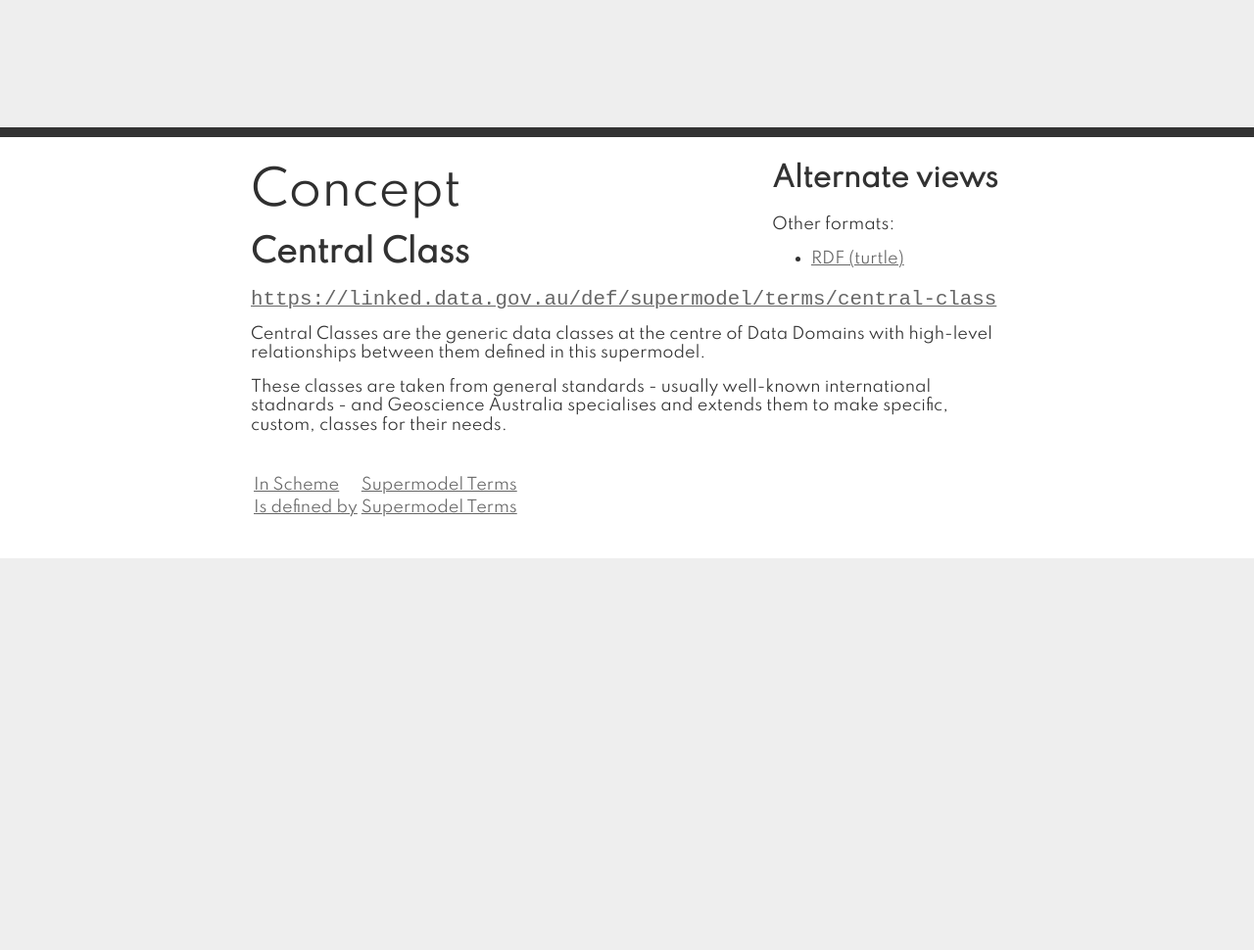
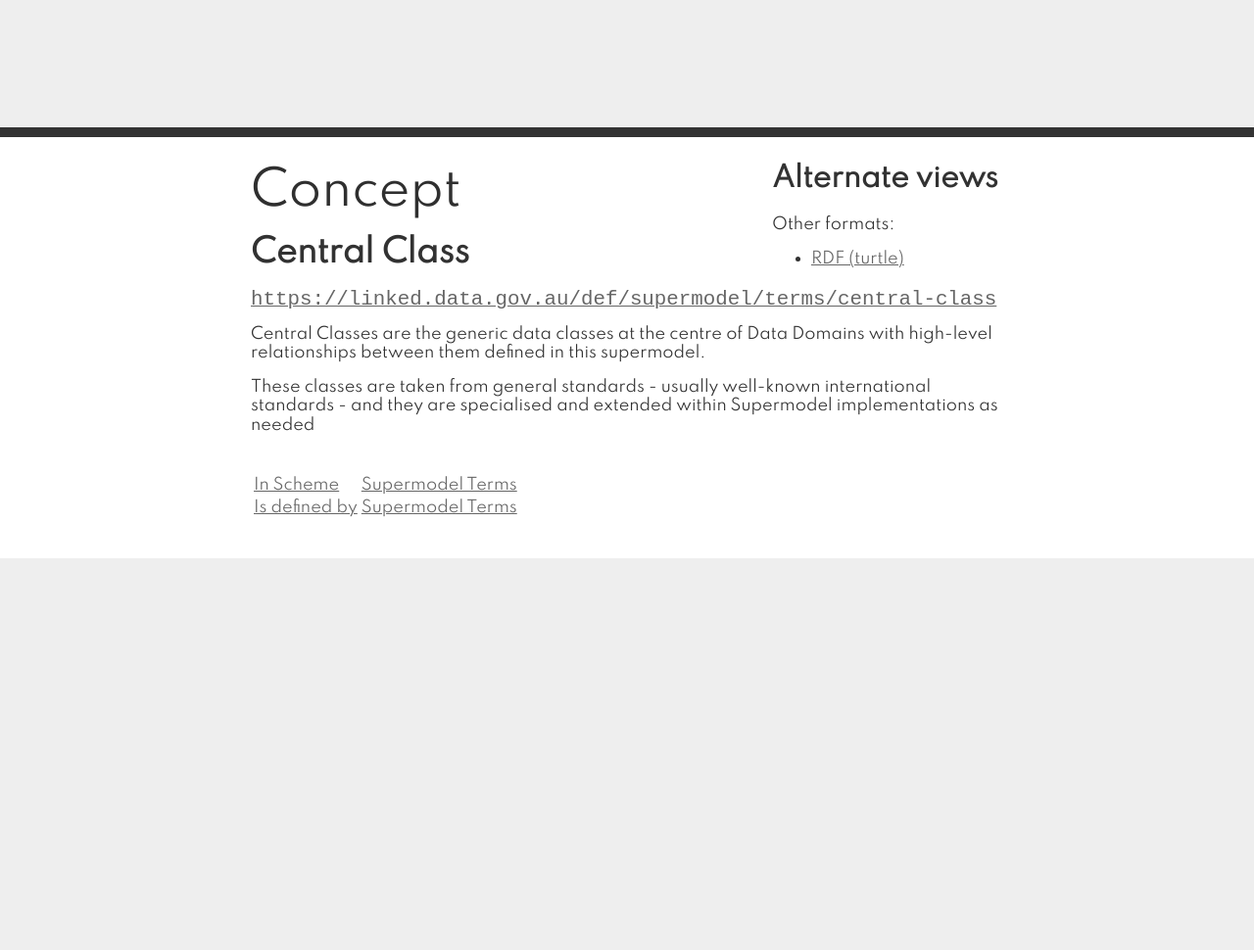
Before and after one commit to AGLDWG/supermodel-terms-vocab, a Jekyll site: the page built from html/central-class.md, in a window 1280 px wide. Shown: the whole page at 98% size. Built offline with Jekyll 4.4.1, drawn with Linux system fonts in a browser that asks for light colours.

Commit message:
remove GA-specific text

```diff
--- a/html/central-class.md
+++ b/html/central-class.md
@@ -11,7 +11,7 @@ permalink: /central-class
 
 Central Classes are the generic data classes at the centre of Data Domains with high-level relationships between them defined in this supermodel.
 
-These classes are taken from general standards - usually well-known international stadnards - and Geoscience Australia specialises and extends them to make specific, custom, classes for their needs.
+These classes are taken from general standards - usually well-known international standards - and they are specialised and extended within Supermodel implementations as needed
 
 &nbsp; | &nbsp;
 --- | ---
```
Also changed, not shown: 2 other files.
